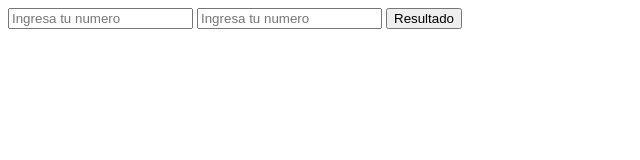
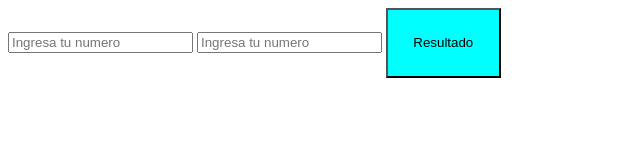
Before and after one commit to LaboratoriaChile/tdd-scl011, a plain HTML site: page src/index.html in a window 1280 px wide. Shown: the whole page, without its empty margins (0-640 px from the left). Drawn offline with Linux system fonts and the light colour scheme.

Commit message:
agrego estilos

```diff
--- a/src/style.css
+++ b/src/style.css
@@ -1 +1,5 @@
 /* Acá va tu código */
+#result{
+  background-color: aqua;
+  padding: 2%;
+}
```
Also changed, not shown: test/operations.spec.js (+1 -1 lines).
